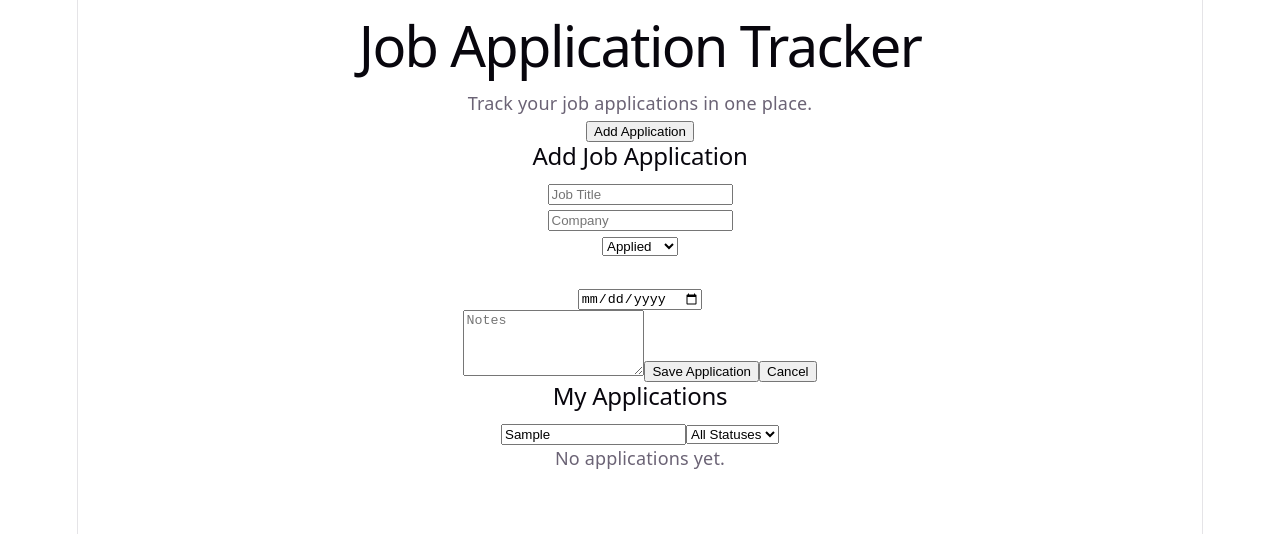
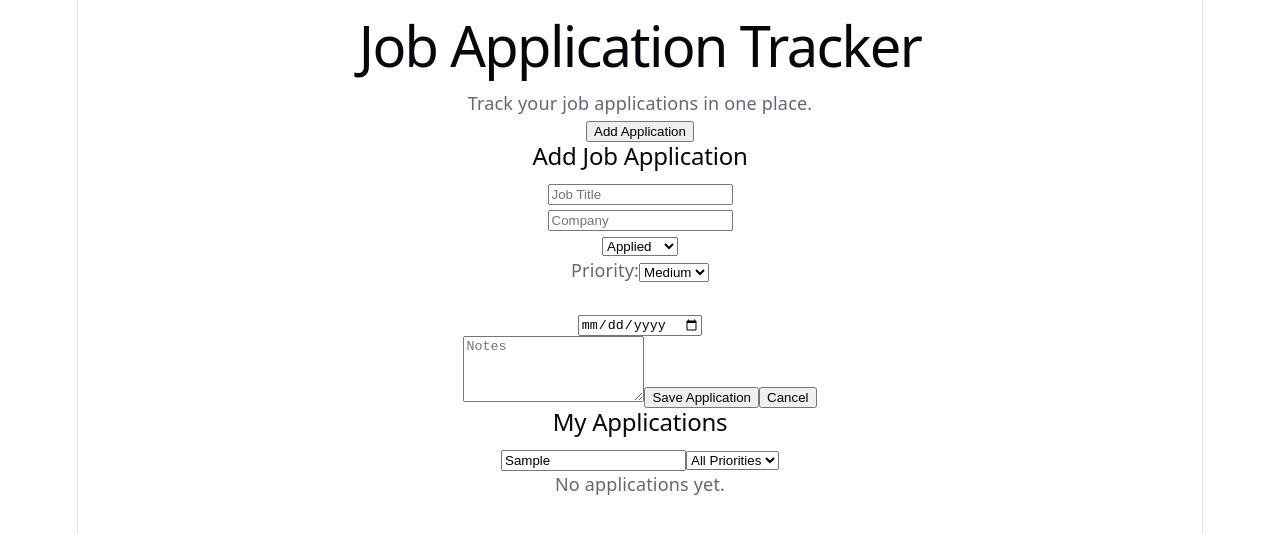
Before and after one commit to aanchalparegi/job-application-tracker, a React (Vite) app: page / in a window 1280 px wide. Both pictures are taken after typing "Sample" into the empty fields and a click on the button "Add Application". Shown: the top 534 px of the page. Built offline with nearby package versions, Linux system fonts and the light colour scheme.

Commit message:
Add application priority filtering

```diff
--- a/src/App.jsx
+++ b/src/App.jsx
@@ -8,19 +8,23 @@ function App() {
   const [status, setStatus] = useState("Applied");
   const [applicationDate, setApplicationDate] = useState("");
   const [notes, setNotes] = useState("");
+  const [priority, setPriority] = useState("Medium");
   const [editingIndex, setEditingIndex] = useState(null);
   const [searchTerm, setSearchTerm] = useState("");
   const [statusFilter, setStatusFilter] = useState("All");
-
+  const [priorityFilter, setPriorityFilter] = useState("All");
   const filteredApplications = applications.filter((application) => {
   const matchesSearch =
     application.jobTitle.toLowerCase().includes(searchTerm.toLowerCase()) ||
     application.company.toLowerCase().includes(searchTerm.toLowerCase());
 
-  const matchesStatus =
-    statusFilter === "All" || application.status === statusFilter;
+const matchesStatus =
+  statusFilter === "All" || application.status === statusFilter;
 
-  return matchesSearch && matchesStatus;
+const matchesPriority =
+  priorityFilter === "All" || application.priority === priorityFilter;
+
+return matchesSearch && matchesStatus && matchesPriority;
 });
   // Save or update an application
   const handleSave = () => {
@@ -38,6 +42,7 @@ function App() {
   status: status,
   applicationDate: applicationDate,
   notes: notes,
+  priority: priority,
 };
 
     if (editingIndex !== null) {
@@ -68,7 +73,8 @@ const handleEdit = (id) => {
   setCompany(application.company);
   setStatus(application.status);
   setApplicationDate(application.applicationDate);
- setNotes(application.notes || "");
+  setNotes(application.notes || "");
+  setPriority(application.priority || "Medium");
   const originalIndex = applications.findIndex(
     (application) => application.id === id
   );
@@ -94,6 +100,7 @@ const deleteApplication = (idToDelete) => {
     setStatus("Applied");
     setApplicationDate("");
     setNotes("");
+    setPriority("Medium");
     setShowForm(false);
     setEditingIndex(null);
   };
@@ -105,6 +112,7 @@ const deleteApplication = (idToDelete) => {
     setStatus("Applied");
     setApplicationDate("");
     setNotes("");
+    setPriority("Medium");
     setEditingIndex(null);
     setShowForm(true);
   };
@@ -155,6 +163,19 @@ const deleteApplication = (idToDelete) => {
             <option value="Rejected">Rejected</option>
             <option value="Offer">Offer</option>
           </select>
+          <br />
+
+          <label>
+  Priority:
+  <select
+    value={priority}
+    onChange={(e) => setPriority(e.target.value)}
+  >
+    <option value="High">High</option>
+    <option value="Medium">Medium</option>
+    <option value="Low">Low</option>
+  </select>
+</label>
 
           <br />
           <br />
@@ -195,16 +216,14 @@ const deleteApplication = (idToDelete) => {
        onChange={(e) => setSearchTerm(e.target.value)}
       />
      <select
-  value={statusFilter}
-  onChange={(e) => setStatusFilter(e.target.value)}
+  value={priorityFilter}
+  onChange={(e) => setPriorityFilter(e.target.value)}
 >
-  <option value="All">All Statuses</option>
-  <option value="Applied">Applied</option>
-  <option value="Interview">Interview</option>
-  <option value="Rejected">Rejected</option>
-  <option value="Offer">Offer</option>
+  <option value="All">All Priorities</option>
+  <option value="High">High</option>
+  <option value="Medium">Medium</option>
+  <option value="Low">Low</option>
 </select>
-
       {filteredApplications.length === 0 ? (
         <p>No applications yet.</p>
       ) : (
@@ -218,7 +237,9 @@ const deleteApplication = (idToDelete) => {
             <p>
               <strong>Status:</strong> {application.status}
             </p>
-
+          <p>
+              <strong>Priority:</strong> {application.priority || "Medium"}
+          </p>
  <p>
   <strong>Application Date:</strong>{" "}
   {application.applicationDate
```
